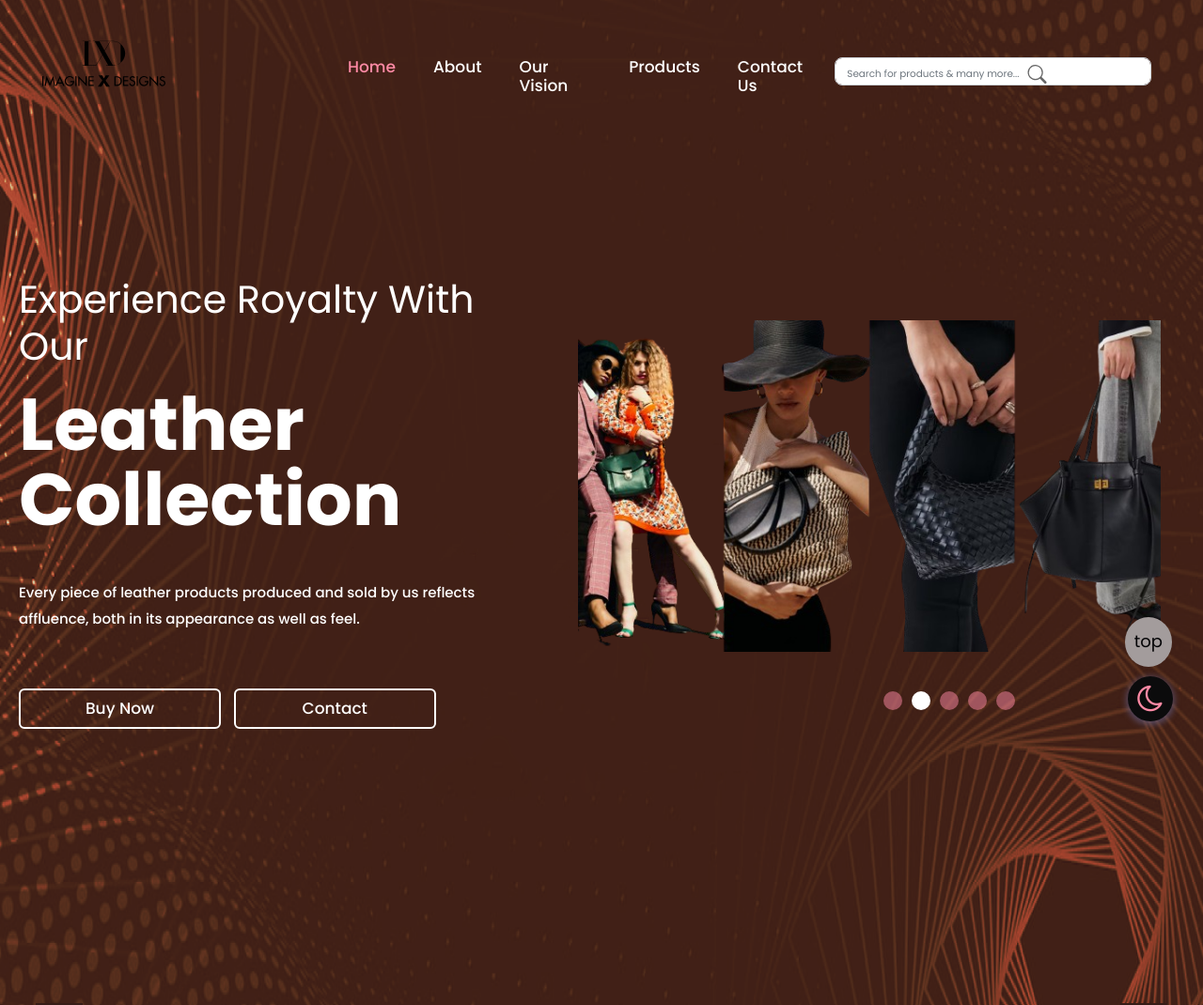
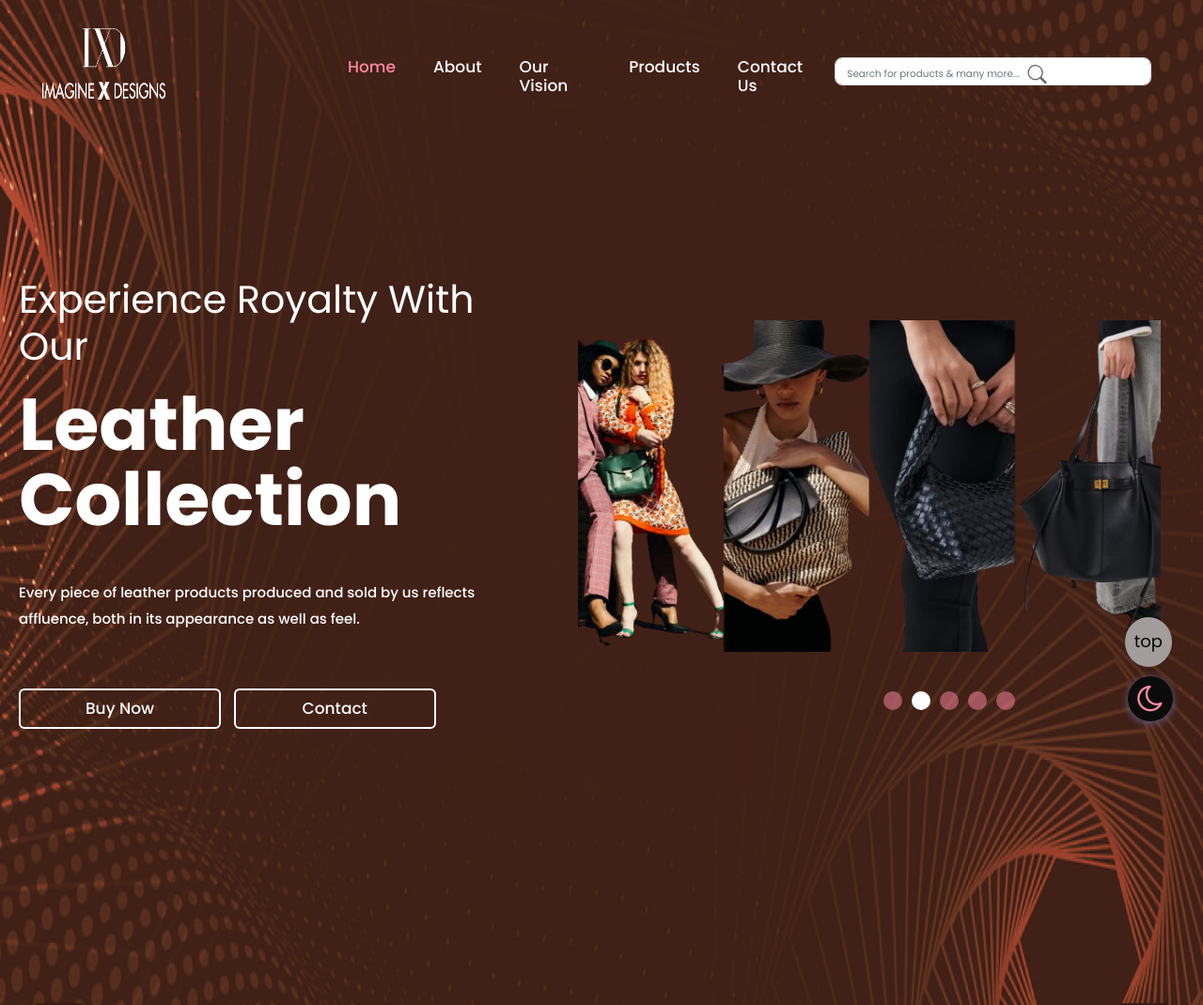
Before and after one commit to UjjawalAditya/Crafted-Innovations, a plain HTML site: page index.html in a window 1280 px wide. Shown: the top 1070 px of the page at 94% size. Drawn offline with nearby package versions, Linux system fonts and the light colour scheme; a script that the page names is missing.

Commit message:
Update index.html

```diff
--- a/index.html
+++ b/index.html
@@ -67,7 +67,7 @@
                   <div class="full">
                      <div class="center-banner">
                         <div class="logo">
-                           <a href="index.html"><img src="./images/IXD-Lockup-Color.svg" alt="#" /></a>
+                           <a href="index.html"><img src="./images/IXD-Lockup-Color.png" alt="#" /></a>
                         </div>
                      </div>
                   </div>
```
